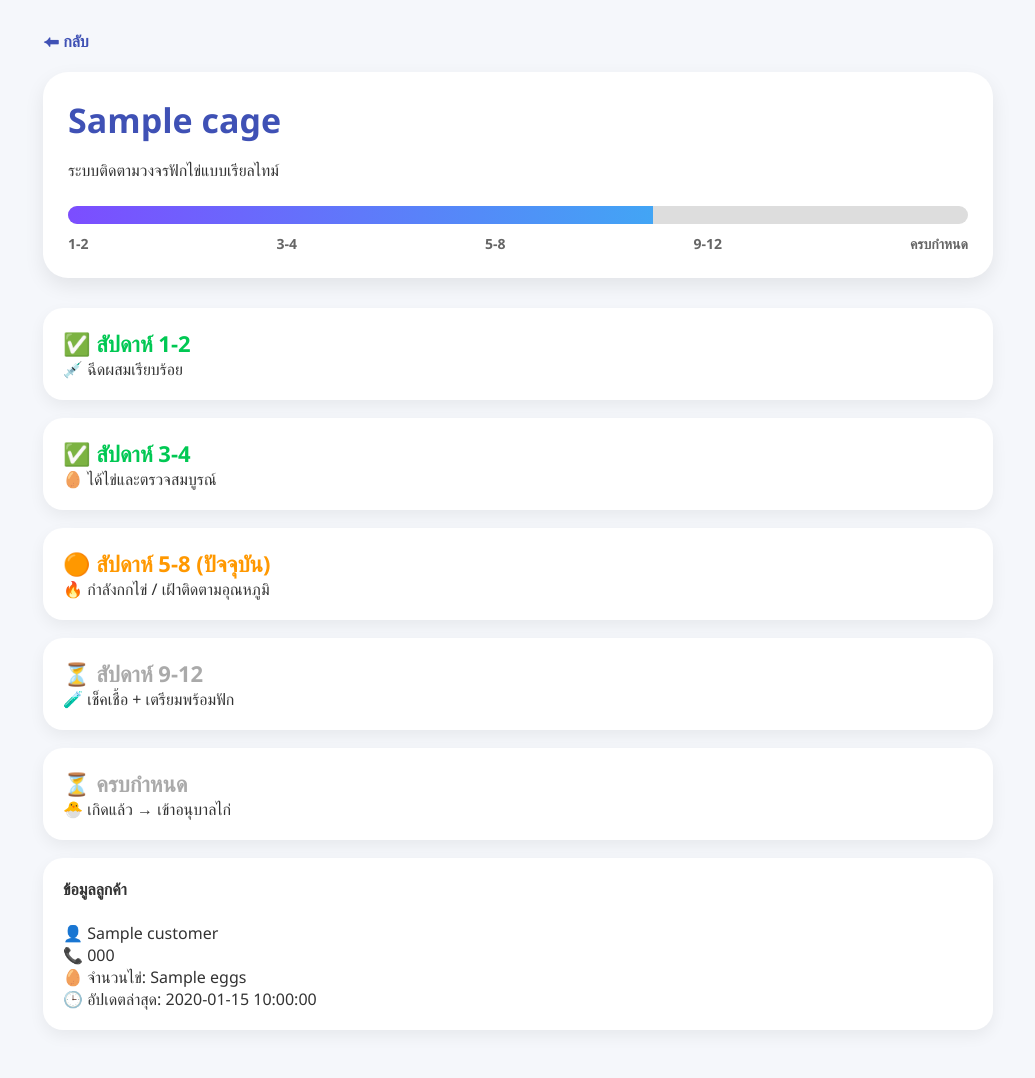
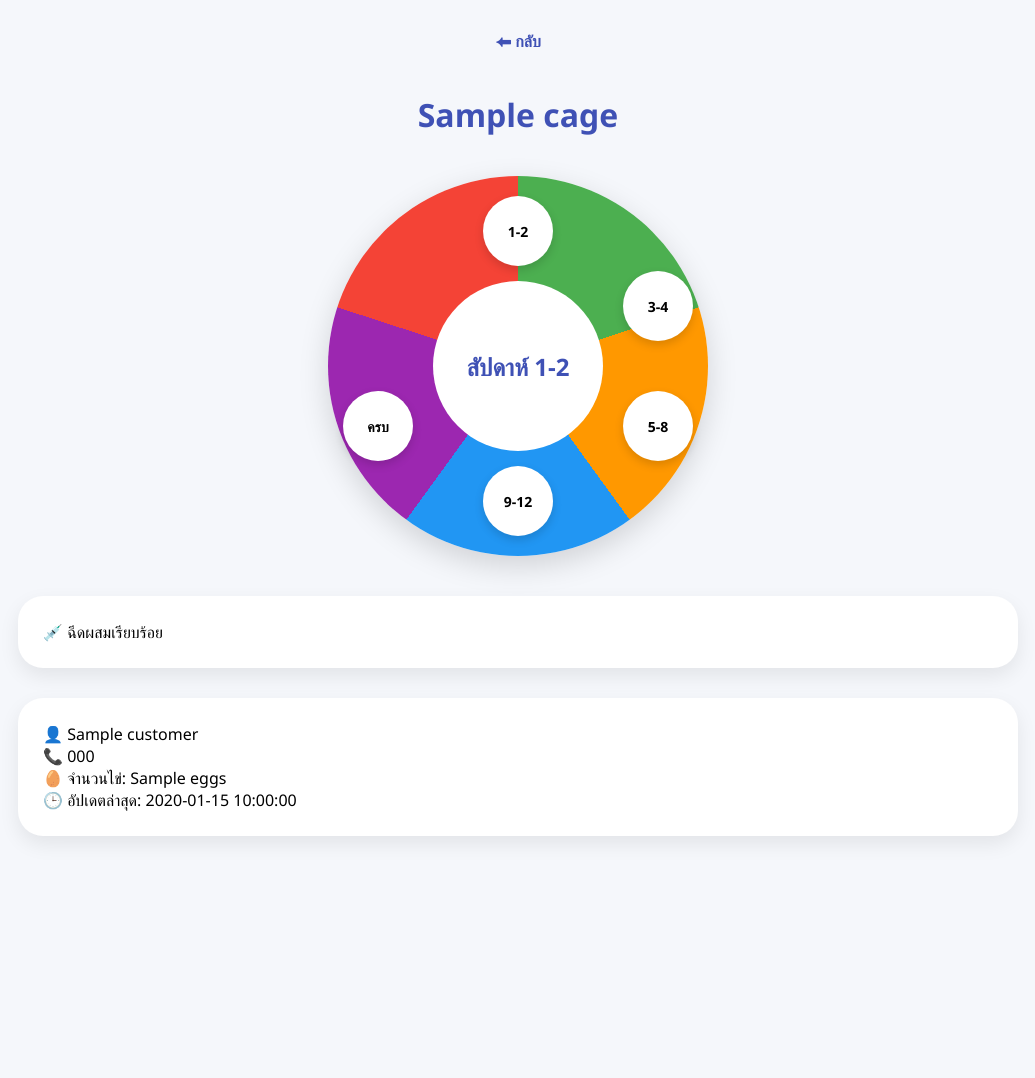
Before and after one commit to tanthai050864-prog/farm-kai, a Flask app: template templates/status.html in a window 1280 px wide. Shown: the whole page, without its empty margins (122-1157 px from the left). After the commit the page ends 840 px from the top, so only its background shows below. Run offline with Flask 3, Linux system fonts and the light colour scheme; the template is opened without the code that fills it: most values are stand-ins (such as "Sample title", 1, 10 or a date in 2020).

Commit message:
wheel tracker

```diff
--- a/templates/status.html
+++ b/templates/status.html
@@ -9,75 +9,85 @@ body{
 margin:0;
 font-family:Segoe UI;
 background:#f5f7fb;
-color:#333;
+text-align:center;
 }
 
 .container{
-max-width:950px;
+max-width:1000px;
 margin:auto;
 padding:30px;
 }
 
-.top{
+h1{
+color:#3f51b5;
+}
+
+.wheel{
+width:380px;
+height:380px;
+border-radius:50%;
+margin:40px auto;
+position:relative;
+background:conic-gradient(
+#4caf50 0% 20%,
+#ff9800 20% 40%,
+#2196f3 40% 60%,
+#9c27b0 60% 80%,
+#f44336 80% 100%
+);
+box-shadow:0 10px 30px rgba(0,0,0,.15);
+}
+
+.center{
+position:absolute;
+top:50%;
+left:50%;
+transform:translate(-50%,-50%);
+width:170px;
+height:170px;
+background:white;
+border-radius:50%;
+display:flex;
+align-items:center;
+justify-content:center;
+font-size:24px;
+font-weight:bold;
+color:#3f51b5;
+}
+
+.dot{
+position:absolute;
+width:70px;
+height:70px;
+border-radius:50%;
+background:white;
+display:flex;
+align-items:center;
+justify-content:center;
+cursor:pointer;
+font-size:14px;
+font-weight:bold;
+box-shadow:0 4px 10px rgba(0,0,0,.15);
+transition:.3s;
+}
+
+.dot:hover{
+transform:scale(1.15);
+}
+
+.d1{top:20px;left:155px;}
+.d2{top:95px;right:15px;}
+.d3{bottom:95px;right:15px;}
+.d4{bottom:20px;left:155px;}
+.d5{bottom:95px;left:15px;}
+
+.card{
 background:white;
 padding:25px;
 border-radius:25px;
 box-shadow:0 8px 20px rgba(0,0,0,.08);
-margin-bottom:30px;
-}
-
-h1{
-margin:0;
-color:#3f51b5;
-font-size:34px;
-}
-
-.progress{
-height:18px;
-background:#ddd;
-border-radius:20px;
-overflow:hidden;
-margin:25px 0 10px;
-}
-
-.bar{
-height:100%;
-width:65%;
-background:linear-gradient(90deg,#7c4dff,#42a5f5);
-}
-
-.week{
-display:flex;
-justify-content:space-between;
-font-size:14px;
-font-weight:bold;
-color:#666;
-}
-
-.card{
-background:white;
-padding:20px;
-border-radius:20px;
-margin:18px 0;
-box-shadow:0 6px 16px rgba(0,0,0,.06);
-}
-
-.done{
-color:#00c853;
-font-weight:bold;
-font-size:22px;
-}
-
-.now{
-color:#ff9800;
-font-weight:bold;
-font-size:22px;
-}
-
-.wait{
-color:#aaa;
-font-weight:bold;
-font-size:22px;
+margin-top:30px;
+text-align:left;
 }
 
 .back{
@@ -95,52 +105,25 @@ color:#3f51b5;
 
 <a class="back" href="javascript:history.back()">⬅ กลับ</a>
 
-<div class="top">
+<h1>{{cage}}</h1>
 
-<h1>{{cage}}</h1>
-<p>ระบบติดตามวงจรฟักไข่แบบเรียลไทม์</p>
+<div class="wheel">
 
-<div class="progress">
-<div class="bar"></div>
-</div>
+<div class="center" id="title">สัปดาห์ 1-2</div>
 
-<div class="week">
-<span>1-2</span>
-<span>3-4</span>
-<span>5-8</span>
-<span>9-12</span>
-<span>ครบกำหนด</span>
-</div>
+<div class="dot d1" onclick="showStep(1)">1-2</div>
+<div class="dot d2" onclick="showStep(2)">3-4</div>
+<div class="dot d3" onclick="showStep(3)">5-8</div>
+<div class="dot d4" onclick="showStep(4)">9-12</div>
+<div class="dot d5" onclick="showStep(5)">ครบ</div>
 
 </div>
 
-<div class="card">
-<div class="done">✅ สัปดาห์ 1-2</div>
+<div class="card" id="detail">
 💉 ฉีดผสมเรียบร้อย
 </div>
 
 <div class="card">
-<div class="done">✅ สัปดาห์ 3-4</div>
-🥚 ได้ไข่และตรวจสมบูรณ์
-</div>
-
-<div class="card">
-<div class="now">🟠 สัปดาห์ 5-8 (ปัจจุบัน)</div>
-🔥 กำลังกกไข่ / เฝ้าติดตามอุณหภูมิ
-</div>
-
-<div class="card">
-<div class="wait">⏳ สัปดาห์ 9-12</div>
-🧪 เช็คเชื้อ + เตรียมพร้อมฟัก
-</div>
-
-<div class="card">
-<div class="wait">⏳ ครบกำหนด</div>
-🐣 เกิดแล้ว → เข้าอนุบาลไก่
-</div>
-
-<div class="card">
-<b>ข้อมูลลูกค้า</b><br><br>
 👤 {{data.customer}}<br>
 📞 {{data.phone}}<br>
 🥚 จำนวนไข่: {{data.status.get('eggs','0')}}<br>
@@ -149,5 +132,39 @@ color:#3f51b5;
 
 </div>
 
+<script>
+function showStep(step){
+
+let title=document.getElementById("title");
+let detail=document.getElementById("detail");
+
+if(step==1){
+title.innerHTML="สัปดาห์ 1-2";
+detail.innerHTML="💉 ฉีดผสมเรียบร้อย";
+}
+
+if(step==2){
+title.innerHTML="สัปดาห์ 3-4";
+detail.innerHTML="🥚 ได้ไข่และตรวจสมบูรณ์";
+}
+
+if(step==3){
+title.innerHTML="สัปดาห์ 5-8";
+detail.innerHTML="🔥 กำลังกกไข่ ติดตามอุณหภูมิ";
+}
+
+if(step==4){
+title.innerHTML="สัปดาห์ 9-12";
+detail.innerHTML="🧪 เช็คเชื้อ พร้อมฟัก";
+}
+
+if(step==5){
+title.innerHTML="ครบกำหนด";
+detail.innerHTML="🐣 เกิดแล้ว เข้าอนุบาลไก่";
+}
+
+}
+</script>
+
 </body>
 </html>
```
